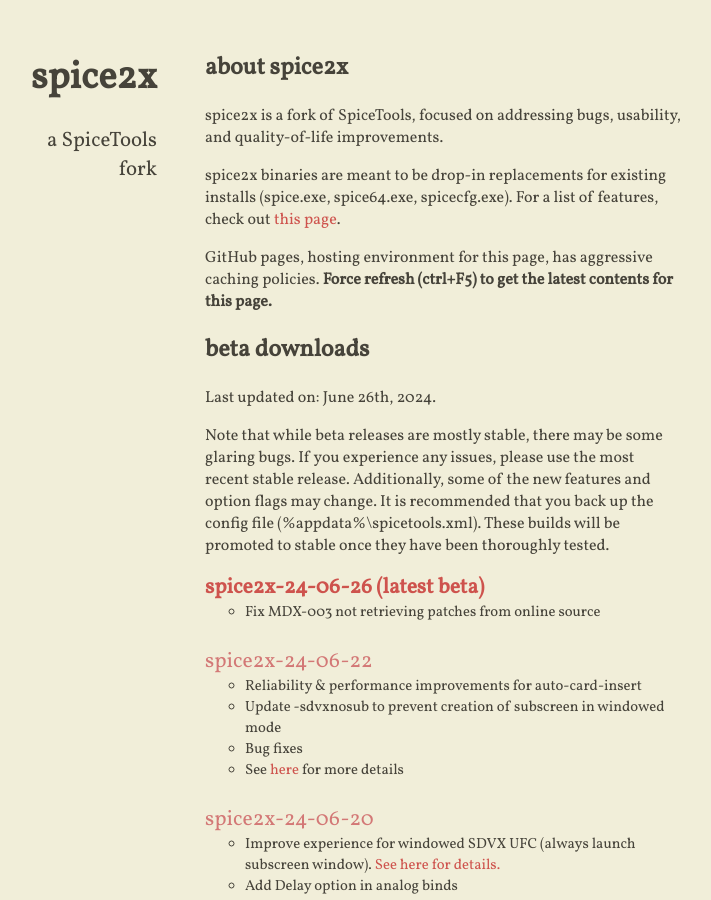
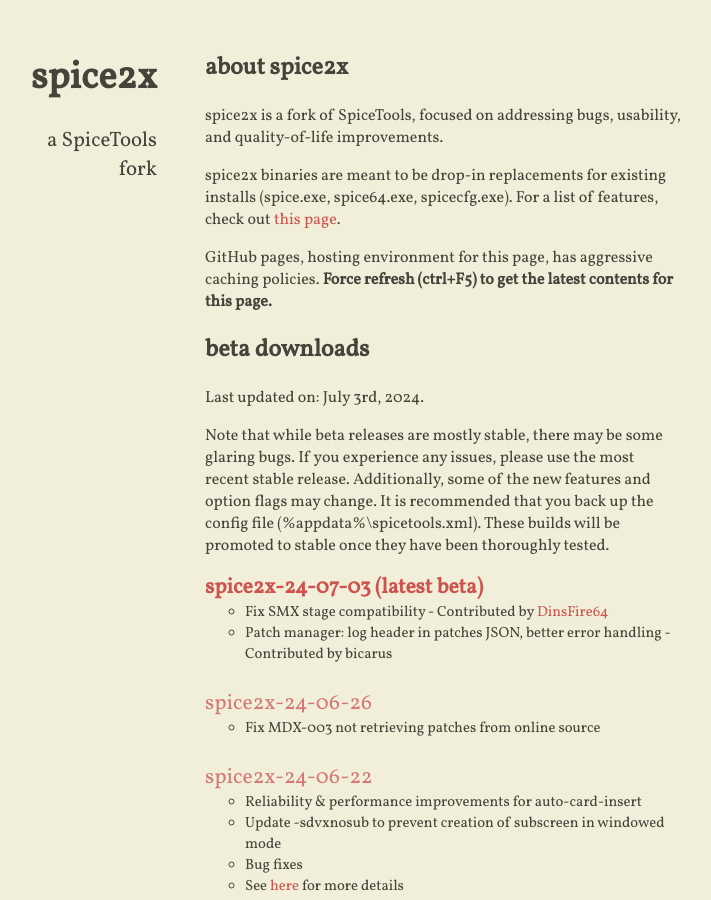
Before and after one commit to spice2x/spice2x.github.io, a Jekyll site: the page built from docs/index.html, in a window 1280 px wide and 900 px high. Shown: the whole window, without its empty margins (299-1010 px from the left). Built offline with Jekyll 4.4.1, drawn with Linux system fonts in a browser that asks for light colours; nearby versions of some CDN libraries.

Commit message:
24-07-04

```diff
--- a/docs/_includes/content.html
+++ b/docs/_includes/content.html
@@ -11,7 +11,7 @@
 
 <h2>beta downloads</h2>
 
-<p>Last updated on: June 26th, 2024.</p>
+<p>Last updated on: July 3rd, 2024.</p>
 
 <p>Note that while beta releases are mostly stable, there may be some glaring bugs. If you experience any issues, please
   use the most recent stable release. Additionally, some of the new features and option flags may change. It is
@@ -19,6 +19,16 @@
   stable once they have been thoroughly tested.
 </p>
 <ul class="downloads-beta highlight-latest">
+  <li>
+    <a class="download-link" href="https://github.com/spice2x/spice2x.github.io/releases/download/24-07-03/spice2x-24-07-03.zip">
+      spice2x-24-07-03
+    </a>
+    <ul>
+      <li>Fix SMX stage compatibility - Contributed by <a href="https://github.com/spice2x/spice2x.github.io/issues/185">DinsFire64</a></li>
+      <li>Patch manager: log header in patches JSON, better error handling - Contributed by bicarus</li>
+    </li>
+    </ul>
+  </li>
   <li>
     <a class="download-link" href="https://github.com/spice2x/spice2x.github.io/releases/download/24-06-26/spice2x-24-06-26.zip">
       spice2x-24-06-26
```
